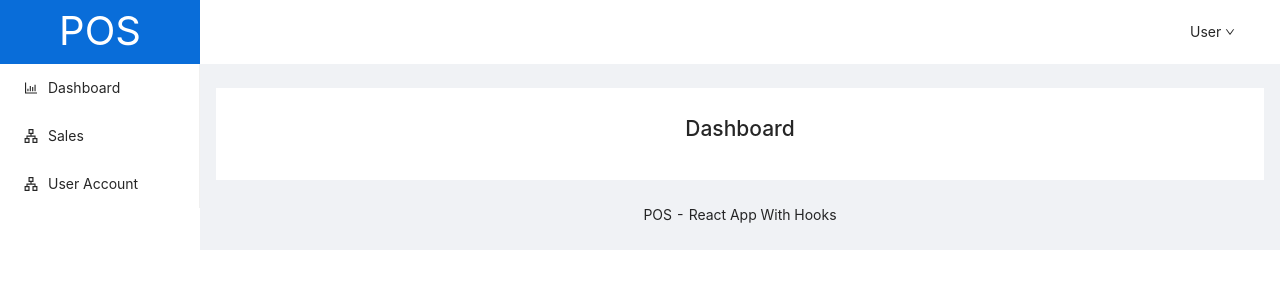
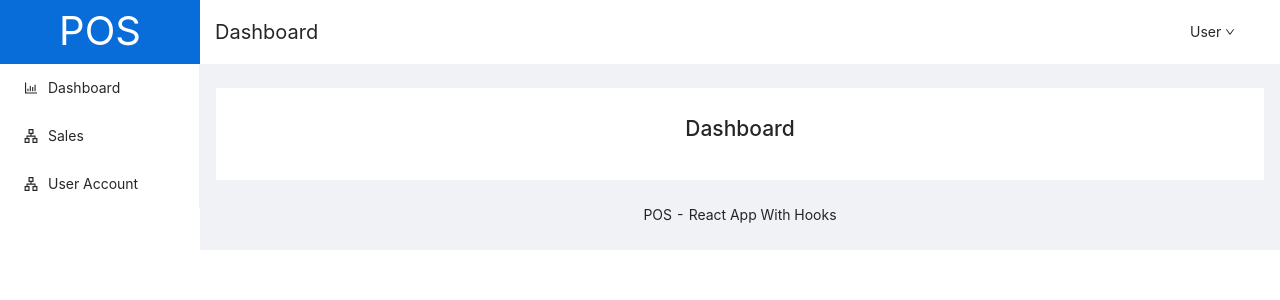
Before and after one commit to asifsabir5020/pos-app-react-with-hooks, a React (Create React App) app: page / in a window 1280 px wide. Shown: the top 300 px of the page. Built offline with nearby package versions, Linux system fonts and the light colour scheme; sample sign-in values are in the browser's storage.

Commit message:
appglobalcontext

```diff
--- a/package.json
+++ b/package.json
@@ -15,6 +15,7 @@
     "react-dom": "^17.0.1",
     "react-router-dom": "^5.2.0",
     "react-scripts": "4.0.0",
+    "socket.io-client": "^2.3.1",
     "web-vitals": "^0.2.4",
     "yup": "^0.29.3"
   },
--- a/src/App.js
+++ b/src/App.js
@@ -1,16 +1,15 @@
-import React from 'react';
-import { Layout, Menu, Dropdown, Row, Col } from 'antd';
-import {  Route, Switch, Link, Redirect, withRouter, useHistory } from 'react-router-dom';
-import {ApartmentOutlined, BarChartOutlined, DownOutlined, LogoutOutlined} from '@ant-design/icons';
+import React, {useEffect, useState} from 'react';
+import {  Route, Switch, Redirect, withRouter } from 'react-router-dom';
+import socketIOClient from 'socket.io-client';
 import './App.css';
 import Login from "./containers/Auth/Login";
 import Error404 from './Common/Components/Error404';
 import Dashboard from "./containers/Dashboard";
 import UserAccount from "./containers/UserAccount";
 import Sales from "./containers/Sales";
-import {getUserRole, isAuthenticatedUser, removeTokenAndUser} from "./containers/Auth/utils";
-
-const { Header, Content, Footer, Sider } = Layout;
+import { isAuthenticatedUser} from "./containers/Auth/utils";
+import Layout from "./containers/Layout";
+import {AppGlobalContextProvider} from "./Common/Components/AppGlobalContext";
 
 const Auth = () => (
     <Switch>
@@ -18,63 +17,10 @@ const Auth = () => (
     </Switch>
 );
 
-
 const AppLayout = () => {
-    const history = useHistory();
-    const menu = (
-        <Menu>
-            <Menu.Item onClick={() => {
-                removeTokenAndUser();
-                localStorage.clear();
-                history.replace('/auth/login');
-            }}>
-                <LogoutOutlined/> Logout
-            </Menu.Item>
-        </Menu>
-    );
-
     return (
+        <AppGlobalContextProvider>
             <Layout>
-            <Sider
-                style={{
-                    overflow: 'auto',
-                    height: '100vh',
-                    position: 'fixed',
-                    left: 0,
-                }}
-            >
-                <div className="logo">
-                    POS
-                </div>
-                <Menu theme="light" mode="inline" defaultSelectedKeys={['4']}>
-                    <Menu.Item key="1" icon={<BarChartOutlined />}>
-                        <Link to="/dashboard">Dashboard</Link>
-                    </Menu.Item>
-                    <Menu.Item key="2" icon={<ApartmentOutlined />}>
-                        <Link to="/sales">Sales</Link>
-                    </Menu.Item>
-                    {getUserRole() && getUserRole() === 'admin' && (
-                        <Menu.Item key="3" icon={<ApartmentOutlined />}>
-                            <Link to="/user-account">User Account</Link>
-                        </Menu.Item>
-                    )}
-                </Menu>
-            </Sider>
-            <Layout className="site-layout" style={{ marginLeft: 200 }}>
-                <Header className="site-layout-background" style={{ padding: 0 }} >
-                    <Row>
-                        <Col span={2} offset={22}>
-                            <Dropdown overlay={menu}>
-                              <span style={{ cursor: 'pointer'}}>
-                                  User <DownOutlined />
-                              </span>
-                            </Dropdown>
-                        </Col>
-                    </Row>
-
-                </Header>
-                <Content style={{ margin: '24px 16px 0', overflow: 'initial' }}>
-                    <div className="site-layout-background" style={{ padding: 24, textAlign: 'center' }}>
                 <Switch>
                     <Route path='/' component={Dashboard} exact/>
                     <Route path='/dashboard' component={Dashboard} exact/>
@@ -82,15 +28,28 @@ const AppLayout = () => {
                     <Route path='/user-account' component={UserAccount}/>
                     <Route component={Error404} />
                 </Switch>
-                    </div>
-                </Content>
-                <Footer style={{ textAlign: 'center' }}>POS - React App With Hooks</Footer>
             </Layout>
-        </Layout>
+        </AppGlobalContextProvider>
     );
 }
 
+
+
 const App = () => {
+    // const [response, setResponse] = useState([]);
+    // useEffect(() => {
+    //     const socket = socketIOClient('http://localhost:8080');
+    //     socket.on("ToAPI", data => {
+    //         console.log('ToAPI', data);
+    //         setResponse([...response, data]);
+    //     });
+    //     socket.on("FromAPI", data => {
+    //         console.log('FromAPI', data);
+    //         setResponse([...response, data]);
+    //     });
+    //     return () => socket.disconnect();
+    // },[]);
+    // console.log('response', response);
     return (
         <>
             <Switch>
--- /dev/null
+++ b/src/Common/Components/AppGlobalContext.js
@@ -0,0 +1,16 @@
+import React, { useState, createContext } from "react";
+
+export const AppGlobalContext = createContext();
+
+export const AppGlobalContextProvider = props => {
+    const contextInitialState = {
+        sectionTitle: ''
+    };
+   const [appGlobalContext, setAppGlobalContext] = useState(contextInitialState);
+
+   return (
+       <AppGlobalContext.Provider value={[appGlobalContext, setAppGlobalContext]}>
+          {props.children}
+       </AppGlobalContext.Provider>
+   );
+};
--- a/src/containers/Dashboard/index.js
+++ b/src/containers/Dashboard/index.js
@@ -1,6 +1,11 @@
-import React from 'react';
+import React, {useContext, useEffect} from 'react';
+import {AppGlobalContext} from "../../Common/Components/AppGlobalContext";
 
-const Dashboard = () => {
+const Dashboard = props => {
+    const [appGlobalContext, setAppGlobalContext] = useContext(AppGlobalContext);
+    useEffect(() => {
+        setAppGlobalContext({...appGlobalContext, sectionTitle: 'Dashboard'});
+    },[]);
     return (
         <div>
             <h2>Dashboard</h2>
--- /dev/null
+++ b/src/containers/Layout/index.js
@@ -0,0 +1,82 @@
+import React, {useContext} from 'react';
+import { Layout as ALayout, Menu, Dropdown, Row, Col } from 'antd';
+import { Link, useHistory } from 'react-router-dom';
+import {ApartmentOutlined, BarChartOutlined, DownOutlined, LogoutOutlined} from '@ant-design/icons';
+import './../../App.css';
+import {getUserRole, removeTokenAndUser} from "../Auth/utils";
+import {AppGlobalContext} from "../../Common/Components/AppGlobalContext";
+
+const { Header, Content, Footer, Sider } = ALayout;
+
+const Layout = props => {
+    const [appGlobalContext] = useContext(AppGlobalContext);
+    const history = useHistory();
+    const menu = (
+        <Menu>
+            <Menu.Item onClick={() => {
+                removeTokenAndUser();
+                localStorage.clear();
+                history.replace('/auth/login');
+            }}>
+                <LogoutOutlined/> Logout
+            </Menu.Item>
+        </Menu>
+    );
+
+    return (
+        <ALayout>
+            <Sider
+                style={{
+                    overflow: 'auto',
+                    height: '100vh',
+                    position: 'fixed',
+                    left: 0,
+                }}
+            >
+                <div className="logo">
+                    POS
+                </div>
+                <Menu theme="light" mode="inline" defaultSelectedKeys={['4']}>
+                    <Menu.Item key="1" icon={<BarChartOutlined />}>
+                        <Link to="/dashboard">Dashboard</Link>
+                    </Menu.Item>
+                    <Menu.Item key="2" icon={<ApartmentOutlined />}>
+                        <Link to="/sales">Sales</Link>
+                    </Menu.Item>
+                    {getUserRole() && getUserRole() === 'admin' && (
+                        <Menu.Item key="3" icon={<ApartmentOutlined />}>
+                            <Link to="/user-account">User Account</Link>
+                        </Menu.Item>
+                    )}
+                </Menu>
+            </Sider>
+            <ALayout className="site-layout" style={{ marginLeft: 200 }}>
+                <Header className="site-layout-background" style={{ padding: 0 }} >
+                    <Row>
+                        <Col span={2}>
+                            <span style={{ marginLeft: 15, fontSize: 20}}>
+                                    { appGlobalContext.sectionTitle }
+                            </span>
+                        </Col>
+                        <Col span={2} offset={20}>
+                            <Dropdown overlay={menu}>
+                              <span style={{ cursor: 'pointer'}}>
+                                  User <DownOutlined />
+                              </span>
+                            </Dropdown>
+                        </Col>
+                    </Row>
+
+                </Header>
+                <Content style={{ margin: '24px 16px 0', overflow: 'initial' }}>
+                    <div className="site-layout-background" style={{ padding: 24, textAlign: 'center' }}>
+                        {props.children}
+                    </div>
+                </Content>
+                <Footer style={{ textAlign: 'center' }}>POS - React App With Hooks</Footer>
+            </ALayout>
+        </ALayout>
+    );
+}
+
+export default Layout;
--- a/src/containers/Sales/index.js
+++ b/src/containers/Sales/index.js
@@ -1,13 +1,18 @@
-import React, {useState} from 'react';
+import React, {useContext, useEffect, useState} from 'react';
 import {Link, Route, Switch, withRouter} from "react-router-dom";
 import {Menu} from "antd";
 import {MailOutlined} from '@ant-design/icons';
 import Product from "../Product";
 import ProductCategory from "../ProductCategory";
 import Error404 from "../../Common/Components/Error404";
+import {AppGlobalContext} from "../../Common/Components/AppGlobalContext";
 
 
 const Sales = props => {
+    const [appGlobalContext, setAppGlobalContext] = useContext(AppGlobalContext);
+    useEffect(() => {
+        setAppGlobalContext({...appGlobalContext, sectionTitle: 'Sales'});
+    },[]);
     const { history } = props;
     const [current, setCurrent] = useState();
     const handleClick = e => {
--- a/src/containers/UserAccount/index.js
+++ b/src/containers/UserAccount/index.js
@@ -1,4 +1,4 @@
-import React, { useState} from 'react';
+import React, {useContext, useEffect, useState} from 'react';
 import { Input, Modal} from "antd";
 import {USER_API_URL} from "./constants";
 import { columns} from "./columns";
@@ -6,6 +6,7 @@ import UserForm from "./UserForm";
 import Table from "../../Common/Components/Table";
 import AButton from "../../Common/Components/Input/AButton";
 import useFetch from "../../Common/hooks/useFetch";
+import {AppGlobalContext} from "../../Common/Components/AppGlobalContext";
 
 const UserAccount = () => {
     const [selectedRecord, setSelectedRecord] = useState({});
@@ -14,6 +15,11 @@ const UserAccount = () => {
     const [searchQuery, setSearchQuery] = useState('');
     const refreshList = () => setFetchListDep(fetchListDep + 1);
     const isEditMode = Object.keys(selectedRecord).length > 0;
+
+    const [appGlobalContext, setAppGlobalContext] = useContext(AppGlobalContext);
+    useEffect(() => {
+        setAppGlobalContext({...appGlobalContext, sectionTitle: 'User Account'});
+    },[]);
 
     const { filteredData: data, loading } = useFetch(USER_API_URL, {
         config: { params: {} },
--- a/src/index.js
+++ b/src/index.js
@@ -2,6 +2,7 @@ import React from 'react';
 import ReactDOM from 'react-dom';
 import { BrowserRouter as Router } from 'react-router-dom';
 import { createBrowserHistory } from "history";
+import socketIOClient from 'socket.io-client';
 import './index.css';
 import App from './App';
 import {baseURL} from './Common/utiles/axoisConfig';
```
Also changed, not shown: 1 other file (tests, documents, lock files or other folders). Lines whose indentation alone changed are shown as unchanged.
